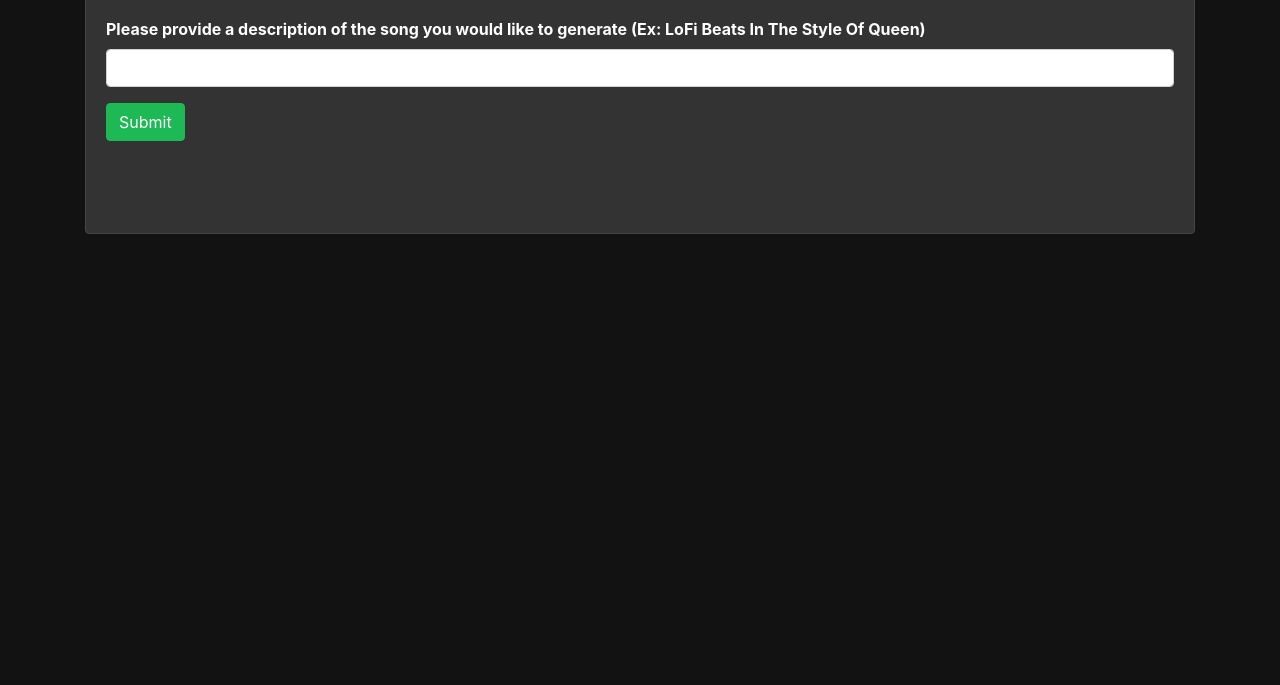
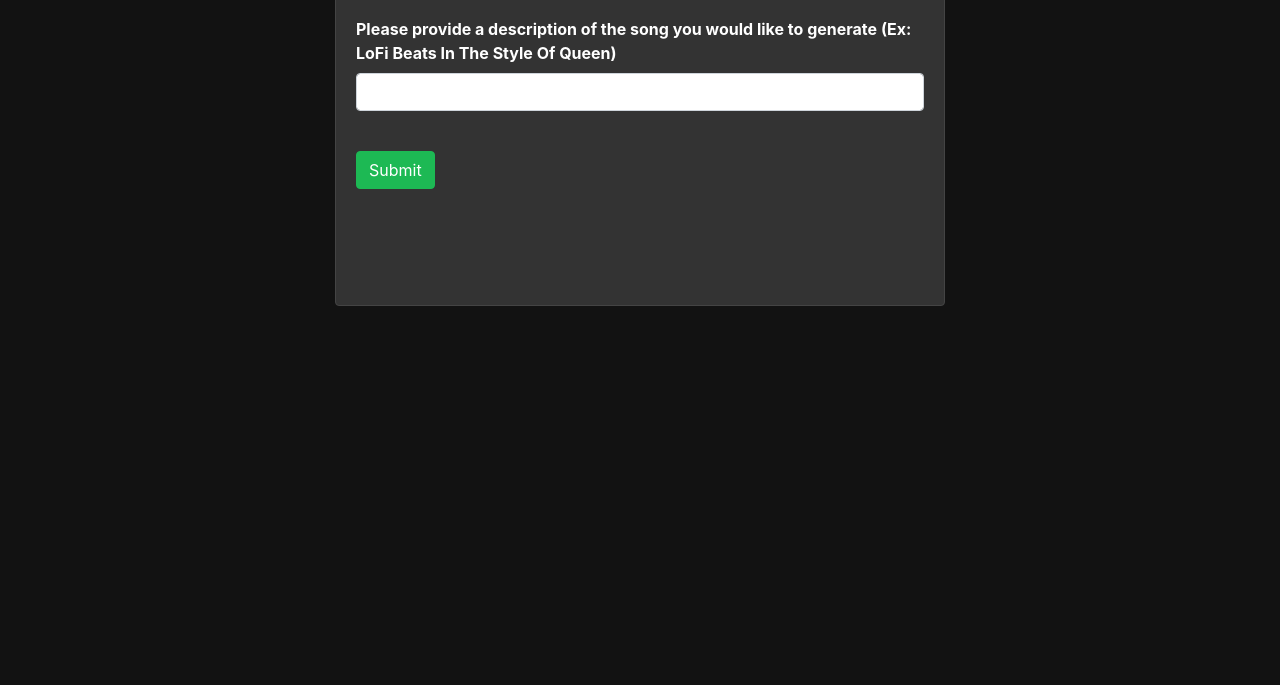
Before and after one commit to DomArruda/Projects, a plain HTML site: page MusicGenJS/index.html in a window 1280 px wide. Shown: the part 115-800 px from the top of the page. Drawn offline with nearby package versions, Linux system fonts and the light colour scheme.

Commit message:
Update index.html

```diff
--- a/MusicGenJS/index.html
+++ b/MusicGenJS/index.html
@@ -2,6 +2,7 @@
 <html>
 <head>
     <title>Music Gen 🎧🎶</title>
+    <meta name="viewport" content="width=device-width, initial-scale=1">
     <link rel="stylesheet" href="https://stackpath.bootstrapcdn.com/bootstrap/4.3.1/css/bootstrap.min.css">
     <style>
         body {
@@ -22,7 +23,9 @@
     </style>
 </head>
 <body>
-    <div class="container my-5">
+    <div class="container-fluid my-5">
+        <div class="row justify-content-center">
+            <div class="col-12 col-md-8 col-lg-6">
                 <div class="card">
                     <div class="card-header">
                         <h2 class="mb-0">Music Gen JS 🎧🎶</h2>
@@ -33,6 +36,7 @@
                                 <strong><label for="user-input">Please provide a description of the song you would like to generate (Ex: LoFi Beats In The Style Of Queen)</label></strong>
                                 <input type="text" id="user-input" class="form-control">
                             </div>
+                            <br>
                             <button type="submit" class="btn btn-primary">Submit</button>
                             <br>
                             <br>
@@ -43,10 +47,13 @@
                             </div>
                         </form>
                         <div id="result"></div>
+                        <audio id="audio-player" controls style="display: none;"></audio>
                         <br>
-                <audio id="audio-player" controls style="display: none;"></audio>
+                        <br>
                         <a id="download-link" href="#" download="generated_music.wav" style="display: none;">Download</a>
                         <br>
+                    </div>
+                </div>
             </div>
         </div>
     </div>
```
Lines whose indentation alone changed are shown as unchanged.
